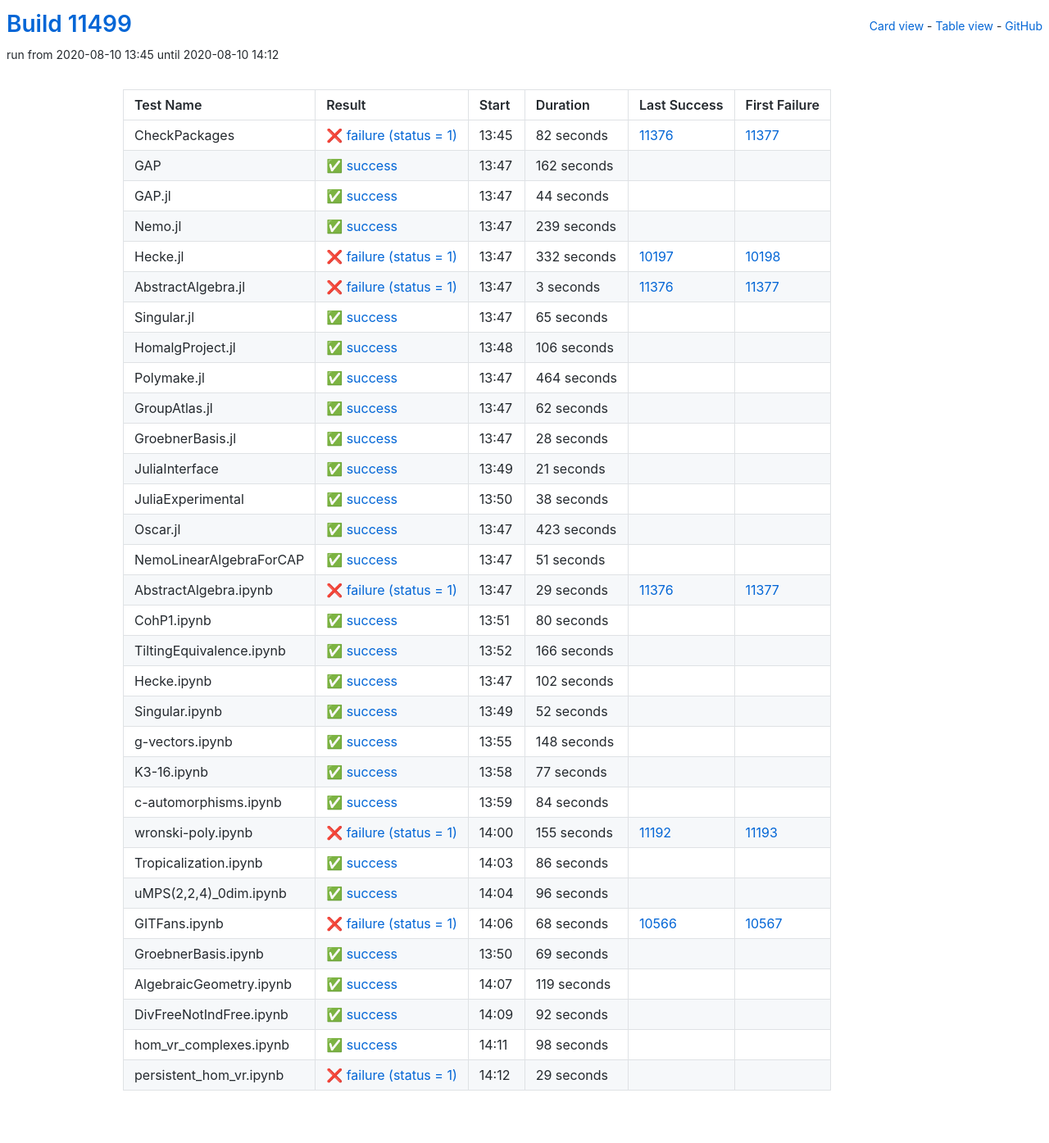
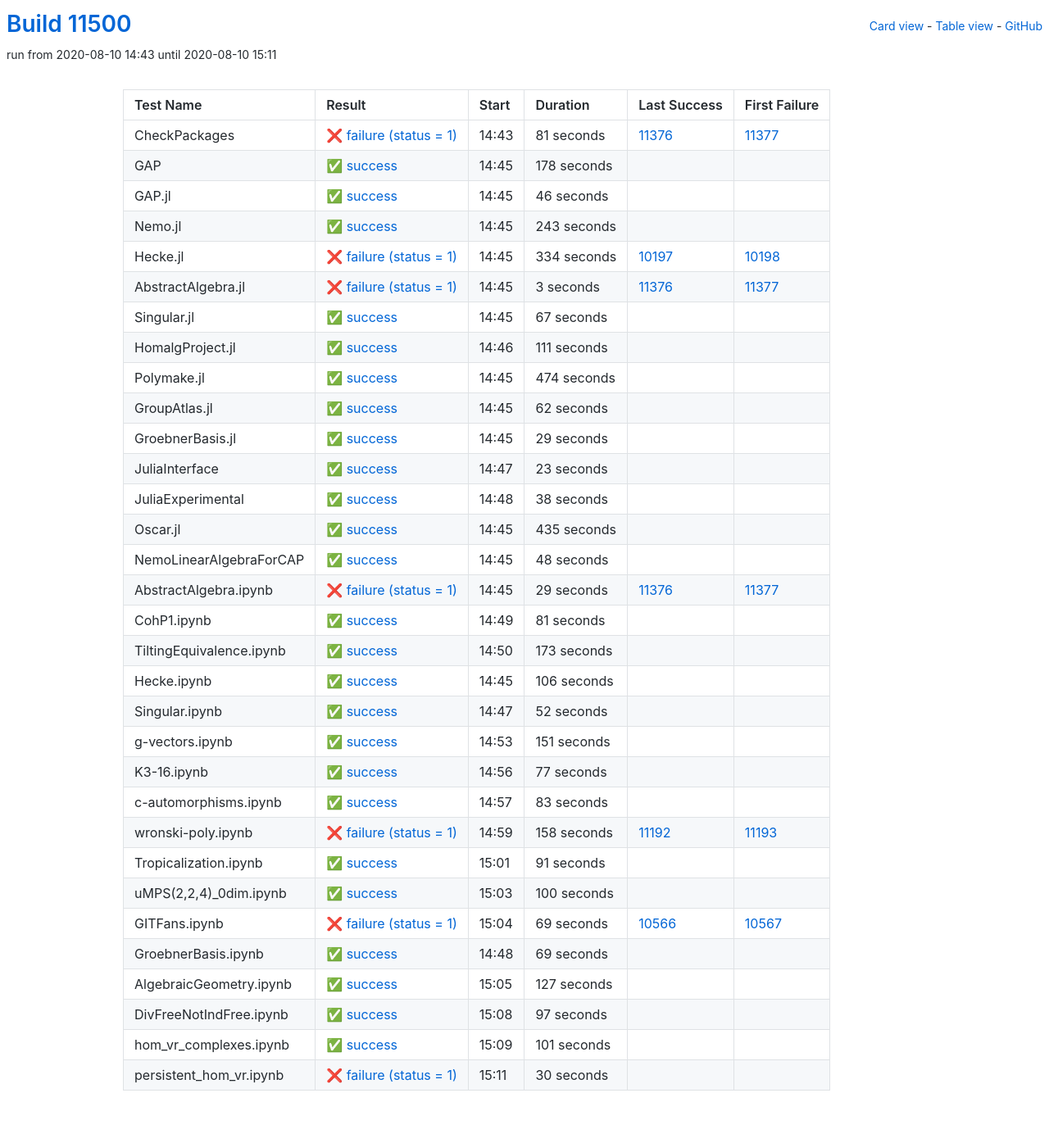
Before and after one commit to oscar-system/oscar-ci-status, a Jekyll site: the page built from table.html, in a window 1280 px wide. Shown: the whole page at 82% size. Built offline with Jekyll 4.4.1, drawn with Linux system fonts in a browser that asks for light colours.

Commit message:
Build #11500

```diff
--- a/_data/ci.yml
+++ b/_data/ci.yml
@@ -1,6 +1,6 @@
 ---
-build: 11499
-build_url: https://oscarci.mathematik.uni-kl.de/job/oscar/11499/
+build: 11500
+build_url: https://oscarci.mathematik.uni-kl.de/job/oscar/11500/
 job: oscar
 organization: oscar-system
 repo: oscar-ci-status
@@ -8,68 +8,68 @@
 tests:
 - name: CheckPackages
   id: checkpackages
-  log: https://oscarci.mathematik.uni-kl.de/job/oscar/11499/artifact/logs/build-11499/CheckPackages.log
-  start: 2020-08-10 13:45
+  log: https://oscarci.mathematik.uni-kl.de/job/oscar/11500/artifact/logs/build-11500/CheckPackages.log
+  start: 2020-08-10 14:43
   success: false
   exitcode: 1
   status: failure
-  duration: 82
+  duration: 81
   last_success: 11376
   last_success_url: https://oscarci.mathematik.uni-kl.de/job/oscar/11376/
   first_failure: 11377
   first_failure_url: https://oscarci.mathematik.uni-kl.de/job/oscar/11377/
 - name: GAP
   id: gap
-  log: https://oscarci.mathematik.uni-kl.de/job/oscar/11499/artifact/logs/build-11499/GAP.log
-  start: 2020-08-10 13:47
+  log: https://oscarci.mathematik.uni-kl.de/job/oscar/11500/artifact/logs/build-11500/GAP.log
+  start: 2020-08-10 14:45
   success: true
   exitcode: 0
   status: success
-  duration: 162
+  duration: 178
   last_success: false
   last_success_url:
   first_failure: false
   first_failure_url:
 - name: GAP.jl
   id: gap-jl
-  log: https://oscarci.mathematik.uni-kl.de/job/oscar/11499/artifact/logs/build-11499/GAP.jl.log
-  start: 2020-08-10 13:47
+  log: https://oscarci.mathematik.uni-kl.de/job/oscar/11500/artifact/logs/build-11500/GAP.jl.log
+  start: 2020-08-10 14:45
   success: true
   exitcode: 0
   status: success
-  duration: 44
+  duration: 46
   last_success: false
   last_success_url:
   first_failure: false
   first_failure_url:
 - name: Nemo.jl
   id: nemo-jl
-  log: https://oscarci.mathematik.uni-kl.de/job/oscar/11499/artifact/logs/build-11499/Nemo.jl.log
-  start: 2020-08-10 13:47
+  log: https://oscarci.mathematik.uni-kl.de/job/oscar/11500/artifact/logs/build-11500/Nemo.jl.log
+  start: 2020-08-10 14:45
   success: true
   exitcode: 0
   status: success
-  duration: 239
+  duration: 243
   last_success: false
   last_success_url:
   first_failure: false
   first_failure_url:
 - name: Hecke.jl
   id: hecke-jl
-  log: https://oscarci.mathematik.uni-kl.de/job/oscar/11499/artifact/logs/build-11499/Hecke.jl.log
-  start: 2020-08-10 13:47
+  log: https://oscarci.mathematik.uni-kl.de/job/oscar/11500/artifact/logs/build-11500/Hecke.jl.log
+  start: 2020-08-10 14:45
   success: false
   exitcode: 1
   status: failure
-  duration: 332
+  duration: 334
   last_success: 10197
   last_success_url: https://oscarci.mathematik.uni-kl.de/job/oscar/10197/
   first_failure: 10198
   first_failure_url: https://oscarci.mathematik.uni-kl.de/job/oscar/10198/
 - name: AbstractAlgebra.jl
   id: abstractalgebra-jl
-  log: https://oscarci.mathematik.uni-kl.de/job/oscar/11499/artifact/logs/build-11499/AbstractAlgebra.jl.log
-  start: 2020-08-10 13:47
+  log: https://oscarci.mathematik.uni-kl.de/job/oscar/11500/artifact/logs/build-11500/AbstractAlgebra.jl.log
+  start: 2020-08-10 14:45
   success: false
   exitcode: 1
   status: failure
@@ -80,44 +80,44 @@
   first_failure_url: https://oscarci.mathematik.uni-kl.de/job/oscar/11377/
 - name: Singular.jl
   id: singular-jl
-  log: https://oscarci.mathematik.uni-kl.de/job/oscar/11499/artifact/logs/build-11499/Singular.jl.log
-  start: 2020-08-10 13:47
+  log: https://oscarci.mathematik.uni-kl.de/job/oscar/11500/artifact/logs/build-11500/Singular.jl.log
+  start: 2020-08-10 14:45
   success: true
   exitcode: 0
   status: success
-  duration: 65
+  duration: 67
   last_success: false
   last_success_url:
   first_failure: false
   first_failure_url:
 - name: HomalgProject.jl
   id: homalgproject-jl
-  log: https://oscarci.mathematik.uni-kl.de/job/oscar/11499/artifact/logs/build-11499/HomalgProject.jl.log
-  start: 2020-08-10 13:48
+  log: https://oscarci.mathematik.uni-kl.de/job/oscar/11500/artifact/logs/build-11500/HomalgProject.jl.log
+  start: 2020-08-10 14:46
   success: true
   exitcode: 0
   status: success
-  duration: 106
+  duration: 111
   last_success: false
   last_success_url:
   first_failure: false
   first_failure_url:
 - name: Polymake.jl
   id: polymake-jl
-  log: https://oscarci.mathematik.uni-kl.de/job/oscar/11499/artifact/logs/build-11499/Polymake.jl.log
-  start: 2020-08-10 13:47
+  log: https://oscarci.mathematik.uni-kl.de/job/oscar/11500/artifact/logs/build-11500/Polymake.jl.log
+  start: 2020-08-10 14:45
   success: true
   exitcode: 0
   status: success
-  duration: 464
+  duration: 474
   last_success: false
   last_success_url:
   first_failure: false
   first_failure_url:
 - name: GroupAtlas.jl
   id: groupatlas-jl
-  log: https://oscarci.mathematik.uni-kl.de/job/oscar/11499/artifact/logs/build-11499/GroupAtlas.jl.log
-  start: 2020-08-10 13:47
+  log: https://oscarci.mathematik.uni-kl.de/job/oscar/11500/artifact/logs/build-11500/GroupAtlas.jl.log
+  start: 2020-08-10 14:45
   success: true
   exitcode: 0
   status: success
@@ -128,32 +128,32 @@
   first_failure_url:
 - name: GroebnerBasis.jl
   id: groebnerbasis-jl
-  log: https://oscarci.mathematik.uni-kl.de/job/oscar/11499/artifact/logs/build-11499/GroebnerBasis.jl.log
-  start: 2020-08-10 13:47
+  log: https://oscarci.mathematik.uni-kl.de/job/oscar/11500/artifact/logs/build-11500/GroebnerBasis.jl.log
+  start: 2020-08-10 14:45
   success: true
   exitcode: 0
   status: success
-  duration: 28
+  duration: 29
   last_success: false
   last_success_url:
   first_failure: false
   first_failure_url:
 - name: JuliaInterface
   id: juliainterface
-  log: https://oscarci.mathematik.uni-kl.de/job/oscar/11499/artifact/logs/build-11499/JuliaInterface.log
-  start: 2020-08-10 13:49
+  log: https://oscarci.mathematik.uni-kl.de/job/oscar/11500/artifact/logs/build-11500/JuliaInterface.log
+  start: 2020-08-10 14:47
   success: true
   exitcode: 0
   status: success
-  duration: 21
+  duration: 23
   last_success: false
   last_success_url:
   first_failure: false
   first_failure_url:
 - name: JuliaExperimental
   id: juliaexperimental
-  log: https://oscarci.mathematik.uni-kl.de/job/oscar/11499/artifact/logs/build-11499/JuliaExperimental.log
-  start: 2020-08-10 13:50
+  log: https://oscarci.mathematik.uni-kl.de/job/oscar/11500/artifact/logs/build-11500/JuliaExperimental.log
+  start: 2020-08-10 14:48
   success: true
   exitcode: 0
   status: success
@@ -164,32 +164,32 @@
   first_failure_url:
 - name: Oscar.jl
   id: oscar-jl
-  log: https://oscarci.mathematik.uni-kl.de/job/oscar/11499/artifact/logs/build-11499/Oscar.jl.log
-  start: 2020-08-10 13:47
+  log: https://oscarci.mathematik.uni-kl.de/job/oscar/11500/artifact/logs/build-11500/Oscar.jl.log
+  start: 2020-08-10 14:45
   success: true
   exitcode: 0
   status: success
-  duration: 423
+  duration: 435
   last_success: false
   last_success_url:
   first_failure: false
   first_failure_url:
 - name: NemoLinearAlgebraForCAP
   id: nemolinearalgebraforcap
-  log: https://oscarci.mathematik.uni-kl.de/job/oscar/11499/artifact/logs/build-11499/NemoLinearAlgebraForCAP.log
-  start: 2020-08-10 13:47
+  log: https://oscarci.mathematik.uni-kl.de/job/oscar/11500/artifact/logs/build-11500/NemoLinearAlgebraForCAP.log
+  start: 2020-08-10 14:45
   success: true
   exitcode: 0
   status: success
-  duration: 51
+  duration: 48
   last_success: false
   last_success_url:
   first_failure: false
   first_failure_url:
 - name: AbstractAlgebra.ipynb
   id: abstractalgebra-ipynb
-  log: https://oscarci.mathematik.uni-kl.de/job/oscar/11499/artifact/logs/build-11499/AbstractAlgebra.ipynb.log
-  start: 2020-08-10 13:47
+  log: https://oscarci.mathematik.uni-kl.de/job/oscar/11500/artifact/logs/build-11500/AbstractAlgebra.ipynb.log
+  start: 2020-08-10 14:45
   success: false
   exitcode: 1
   status: failure
@@ -200,44 +200,44 @@
   first_failure_url: https://oscarci.mathematik.uni-kl.de/job/oscar/11377/
 - name: CohP1.ipynb
   id: cohp1-ipynb
-  log: https://oscarci.mathematik.uni-kl.de/job/oscar/11499/artifact/logs/build-11499/CohP1.ipynb.log
-  start: 2020-08-10 13:51
+  log: https://oscarci.mathematik.uni-kl.de/job/oscar/11500/artifact/logs/build-11500/CohP1.ipynb.log
+  start: 2020-08-10 14:49
   success: true
   exitcode: 0
   status: success
-  duration: 80
+  duration: 81
   last_success: false
   last_success_url:
   first_failure: false
   first_failure_url:
 - name: TiltingEquivalence.ipynb
   id: tiltingequivalence-ipynb
-  log: https://oscarci.mathematik.uni-kl.de/job/oscar/11499/artifact/logs/build-11499/TiltingEquivalence.ipynb.log
-  start: 2020-08-10 13:52
+  log: https://oscarci.mathematik.uni-kl.de/job/oscar/11500/artifact/logs/build-11500/TiltingEquivalence.ipynb.log
+  start: 2020-08-10 14:50
   success: true
   exitcode: 0
   status: success
-  duration: 166
+  duration: 173
   last_success: false
   last_success_url:
   first_failure: false
   first_failure_url:
 - name: Hecke.ipynb
   id: hecke-ipynb
-  log: https://oscarci.mathematik.uni-kl.de/job/oscar/11499/artifact/logs/build-11499/Hecke.ipynb.log
-  start: 2020-08-10 13:47
+  log: https://oscarci.mathematik.uni-kl.de/job/oscar/11500/artifact/logs/build-11500/Hecke.ipynb.log
+  start: 2020-08-10 14:45
   success: true
   exitcode: 0
   status: success
-  duration: 102
+  duration: 106
   last_success: false
   last_success_url:
   first_failure: false
   first_failure_url:
 - name: Singular.ipynb
   id: singular-ipynb
-  log: https://oscarci.mathematik.uni-kl.de/job/oscar/11499/artifact/logs/build-11499/Singular.ipynb.log
-  start: 2020-08-10 13:49
+  log: https://oscarci.mathematik.uni-kl.de/job/oscar/11500/artifact/logs/build-11500/Singular.ipynb.log
+  start: 2020-08-10 14:47
   success: true
   exitcode: 0
   status: success
@@ -248,20 +248,20 @@
   first_failure_url:
 - name: g-vectors.ipynb
   id: g-vectors-ipynb
-  log: https://oscarci.mathematik.uni-kl.de/job/oscar/11499/artifact/logs/build-11499/g-vectors.ipynb.log
-  start: 2020-08-10 13:55
+  log: https://oscarci.mathematik.uni-kl.de/job/oscar/11500/artifact/logs/build-11500/g-vectors.ipynb.log
+  start: 2020-08-10 14:53
   success: true
   exitcode: 0
   status: success
-  duration: 148
+  duration: 151
   last_success: false
   last_success_url:
   first_failure: false
   first_failure_url:
 - name: K3-16.ipynb
   id: k3-16-ipynb
-  log: https://oscarci.mathematik.uni-kl.de/job/oscar/11499/artifact/logs/build-11499/K3-16.ipynb.log
-  start: 2020-08-10 13:58
+  log: https://oscarci.mathematik.uni-kl.de/job/oscar/11500/artifact/logs/build-11500/K3-16.ipynb.log
+  start: 2020-08-10 14:56
   success: true
   exitcode: 0
   status: success
@@ -272,68 +272,68 @@
   first_failure_url:
 - name: c-automorphisms.ipynb
   id: c-automorphisms-ipynb
-  log: https://oscarci.mathematik.uni-kl.de/job/oscar/11499/artifact/logs/build-11499/c-automorphisms.ipynb.log
-  start: 2020-08-10 13:59
+  log: https://oscarci.mathematik.uni-kl.de/job/oscar/11500/artifact/logs/build-11500/c-automorphisms.ipynb.log
+  start: 2020-08-10 14:57
   success: true
   exitcode: 0
   status: success
-  duration: 84
+  duration: 83
   last_success: false
   last_success_url:
   first_failure: false
   first_failure_url:
 - name: wronski-poly.ipynb
   id: wronski-poly-ipynb
-  log: https://oscarci.mathematik.uni-kl.de/job/oscar/11499/artifact/logs/build-11499/wronski-poly.ipynb.log
-  start: 2020-08-10 14:00
+  log: https://oscarci.mathematik.uni-kl.de/job/oscar/11500/artifact/logs/build-11500/wronski-poly.ipynb.log
+  start: 2020-08-10 14:59
   success: false
   exitcode: 1
   status: failure
-  duration: 155
+  duration: 158
   last_success: 11192
   last_success_url: https://oscarci.mathematik.uni-kl.de/job/oscar/11192/
   first_failure: 11193
   first_failure_url: https://oscarci.mathematik.uni-kl.de/job/oscar/11193/
 - name: Tropicalization.ipynb
   id: tropicalization-ipynb
-  log: https://oscarci.mathematik.uni-kl.de/job/oscar/11499/artifact/logs/build-11499/Tropicalization.ipynb.log
-  start: 2020-08-10 14:03
+  log: https://oscarci.mathematik.uni-kl.de/job/oscar/11500/artifact/logs/build-11500/Tropicalization.ipynb.log
+  start: 2020-08-10 15:01
   success: true
   exitcode: 0
   status: success
-  duration: 86
+  duration: 91
   last_success: false
   last_success_url:
   first_failure: false
   first_failure_url:
 - name: uMPS(2,2,4)_0dim.ipynb
   id: umps-2-2-4-0dim-ipynb
-  log: https://oscarci.mathematik.uni-kl.de/job/oscar/11499/artifact/logs/build-11499/uMPS-2-2-4-_0dim.ipynb.log
-  start: 2020-08-10 14:04
+  log: https://oscarci.mathematik.uni-kl.de/job/oscar/11500/artifact/logs/build-11500/uMPS-2-2-4-_0dim.ipynb.log
+  start: 2020-08-10 15:03
   success: true
   exitcode: 0
   status: success
-  duration: 96
+  duration: 100
   last_success: false
   last_success_url:
   first_failure: false
   first_failure_url:
 - name: GITFans.ipynb
   id: gitfans-ipynb
-  log: https://oscarci.mathematik.uni-kl.de/job/oscar/11499/artifact/logs/build-11499/GITFans.ipynb.log
-  start: 2020-08-10 14:06
+  log: https://oscarci.mathematik.uni-kl.de/job/oscar/11500/artifact/logs/build-11500/GITFans.ipynb.log
+  start: 2020-08-10 15:04
   success: false
   exitcode: 1
   status: failure
-  duration: 68
+  duration: 69
   last_success: 10566
   last_success_url: https://oscarci.mathematik.uni-kl.de/job/oscar/10566/
   first_failure: 10567
   first_failure_url: https://oscarci.mathematik.uni-kl.de/job/oscar/10567/
 - name: GroebnerBasis.ipynb
   id: groebnerbasis-ipynb
-  log: https://oscarci.mathematik.uni-kl.de/job/oscar/11499/artifact/logs/build-11499/GroebnerBasis.ipynb.log
-  start: 2020-08-10 13:50
+  log: https://oscarci.mathematik.uni-kl.de/job/oscar/11500/artifact/logs/build-11500/GroebnerBasis.ipynb.log
+  start: 2020-08-10 14:48
   success: true
   exitcode: 0
   status: success
@@ -344,48 +344,48 @@
   first_failure_url:
 - name: AlgebraicGeometry.ipynb
   id: algebraicgeometry-ipynb
-  log: https://oscarci.mathematik.uni-kl.de/job/oscar/11499/artifact/logs/build-11499/AlgebraicGeometry.ipynb.log
-  start: 2020-08-10 14:07
+  log: https://oscarci.mathematik.uni-kl.de/job/oscar/11500/artifact/logs/build-11500/AlgebraicGeometry.ipynb.log
+  start: 2020-08-10 15:05
   success: true
   exitcode: 0
   status: success
-  duration: 119
+  duration: 127
   last_success: false
   last_success_url:
   first_failure: false
   first_failure_url:
 - name: DivFreeNotIndFree.ipynb
   id: divfreenotindfree-ipynb
-  log: https://oscarci.mathematik.uni-kl.de/job/oscar/11499/artifact/logs/build-11499/DivFreeNotIndFree.ipynb.log
-  start: 2020-08-10 14:09
+  log: https://oscarci.mathematik.uni-kl.de/job/oscar/11500/artifact/logs/build-11500/DivFreeNotIndFree.ipynb.log
+  start: 2020-08-10 15:08
   success: true
   exitcode: 0
   status: success
-  duration: 92
+  duration: 97
   last_success: false
   last_success_url:
   first_failure: false
   first_failure_url:
 - name: hom_vr_complexes.ipynb
   id: hom-vr-complexes-ipynb
-  log: https://oscarci.mathematik.uni-kl.de/job/oscar/11499/artifact/logs/build-11499/hom_vr_complexes.ipynb.log
-  start: 2020-08-10 14:11
+  log: https://oscarci.mathematik.uni-kl.de/job/oscar/11500/artifact/logs/build-11500/hom_vr_complexes.ipynb.log
+  start: 2020-08-10 15:09
   success: true
   exitcode: 0
   status: success
-  duration: 98
+  duration: 101
   last_success: false
   last_success_url:
   first_failure: false
   first_failure_url:
 - name: persistent_hom_vr.ipynb
   id: persistent-hom-vr-ipynb
-  log: https://oscarci.mathematik.uni-kl.de/job/oscar/11499/artifact/logs/build-11499/persistent_hom_vr.ipynb.log
-  start: 2020-08-10 14:12
+  log: https://oscarci.mathematik.uni-kl.de/job/oscar/11500/artifact/logs/build-11500/persistent_hom_vr.ipynb.log
+  start: 2020-08-10 15:11
   success: false
   exitcode: 1
   status: failure
-  duration: 29
+  duration: 30
   last_success: false
   last_success_url:
   first_failure: false
```
Also changed, not shown: README.md.
